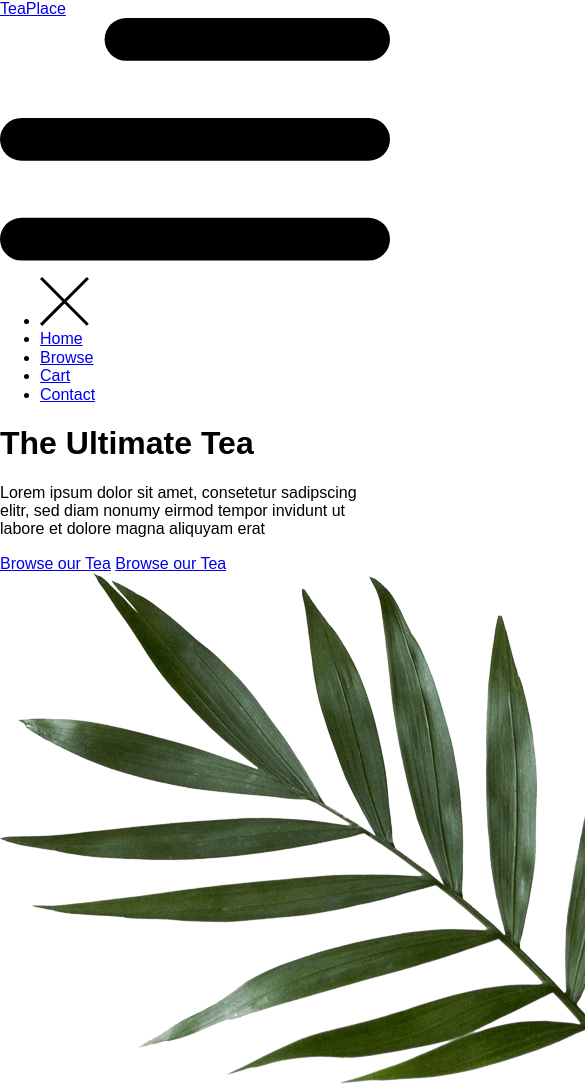
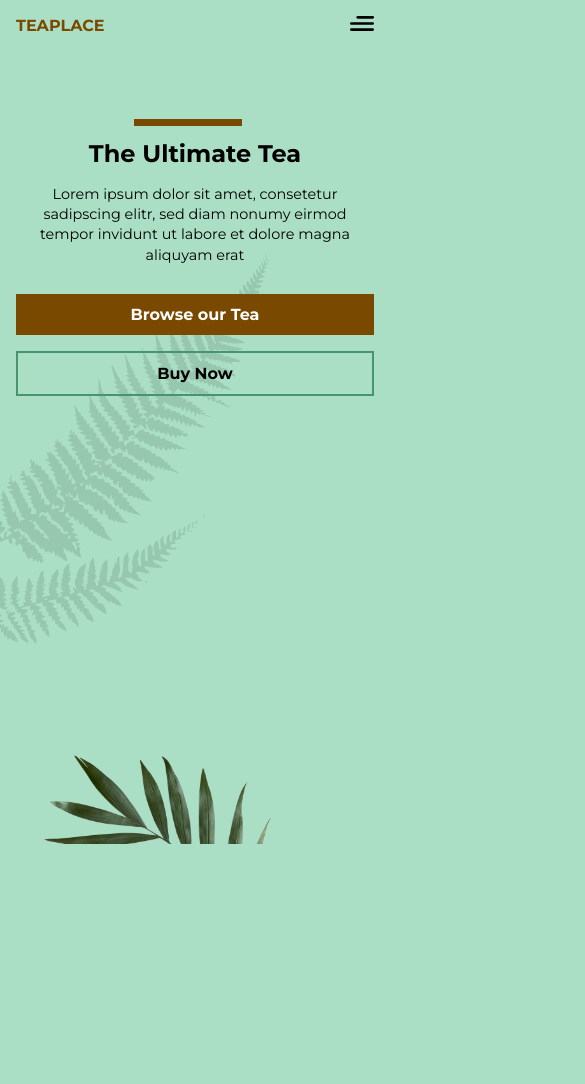
Before and after one commit to loagsword/tea-shop-ui, a website built with webpack: page index.html in a window 390 px wide. Shown: the top 1084 px of the page, 585 px wide, since content can reach past the window. After the commit the page ends 844 px from the top, so only its background shows below. Built offline with nearby package versions, Linux system fonts and the light colour scheme.

Commit message:
initial css/mobile

```diff
--- a/index.css
+++ b/index.css
@@ -1,4 +1,142 @@
+@import url('https://fonts.googleapis.com/css?family=Montserrat:400,700&display=swap');
+
 html, body {
     margin: 0;
     padding: 0;
 }
+
+body {
+    background: #AADFC5;
+    font-family: 'Montserrat';
+    height: 100vh;
+}
+
+a {
+    color: #7A4900;
+    text-decoration: none;
+    font-weight: bold;
+}
+
+.logo {
+    text-transform: uppercase;
+}
+
+header {
+    display: flex;
+    padding: 1em;
+    justify-content: space-between;
+}
+
+.menu {
+    width: 1.5em;
+    cursor: pointer;
+}
+
+ul {
+    position: fixed;
+    top: 0;
+    left: 0;
+    background: white;
+    height: 100vh;
+    width: 100%;
+    padding: 0;
+    margin: 0;
+    list-style: none;
+    display: none;
+    place-content: center;
+    z-index: 1;
+}
+
+ul li a {
+    color: black;
+    padding: 2em;
+    display: block;
+    font-size: 1.4rem;
+    margin-left: -4em;
+}
+
+.exit svg {
+    width: 1.5em;
+    position: absolute;
+    top: 1em;
+    right: 2em;
+    cursor: pointer;
+}
+
+.active a {
+    color: #217C4f;
+}
+
+
+main {
+    padding: 1em;
+    text-align: center;
+}
+
+h1 {
+    font-size: 1.5rem;
+    position: relative;
+    margin-top: 3em;
+}
+h1:before {
+    content: '';
+    position: absolute;
+    width: 30%;
+    height: 7px;
+    top: -20px;
+    left: 33%;
+    background-color: #7A4900;
+}
+
+p {
+    font-size: .9rem;
+    line-height: 1.4em;
+    width: 90%;
+    margin: 0 auto 2em;
+}
+
+.cta {
+    display: block;
+    padding: .7em;
+    margin-bottom: 1em;
+    background-color: #7A4900;
+    color: white;
+    white-space: nowrap;
+}
+.outline {
+    background: none;
+    border: 2px solid #47946E;
+    color: black;
+}
+
+.plant-container {
+    overflow: hidden;
+    position: absolute;
+    bottom: 0;
+    right: 0;
+    width: 100%;
+    height: 100vh;
+    z-index: -1;
+}
+
+.plant {
+    width: 350px;
+    position: absolute;
+    right: -1%;
+    bottom: -28%;
+}
+
+.open-nav {
+    display: grid;
+}
+
+.fern {
+    background: url('fern.svg') no-repeat;
+    height: 50vh;
+    width: 70%;
+    position: absolute;
+    top: 30%;
+    left: 0;
+    z-index: -1;
+    opacity: 0.1;
+}
--- a/index.html
+++ b/index.html
@@ -1,5 +1,5 @@
 <html>
-    <head><link rel="stylesheet" href="normalize.css">
+    <head>
         <link rel="stylesheet" href="index.css">
     </head>
     <body>
@@ -43,7 +43,7 @@
 
                 <div class="btn-container">
                     <a href="#" class="cta">Browse our Tea</a>
-                    <a href="#" class="cta outline">Browse our Tea</a>
+                    <a href="#" class="cta outline">Buy Now</a>
                 </div>
             </main>
 
```
Also changed, not shown: package.json (line endings or trailing spaces), 2 other files.
